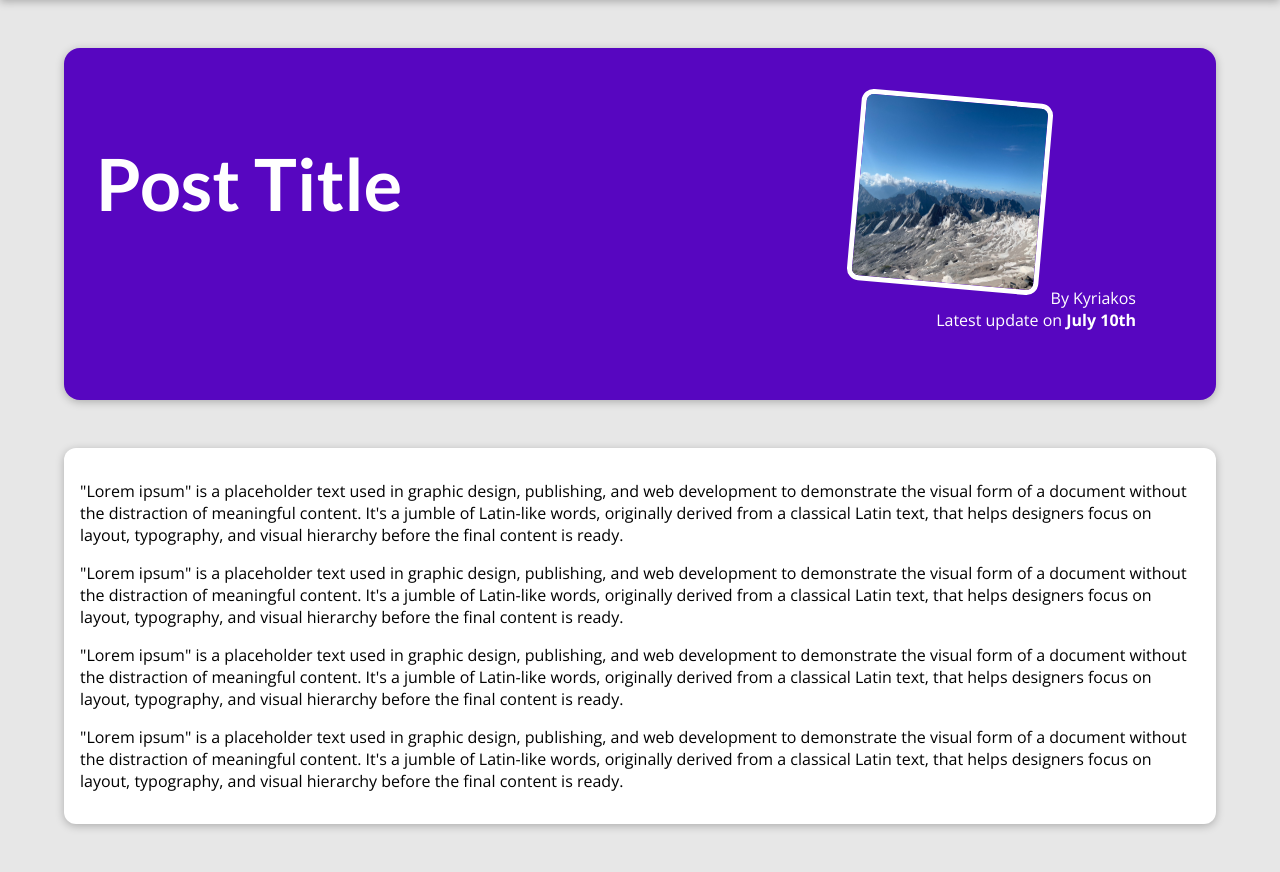
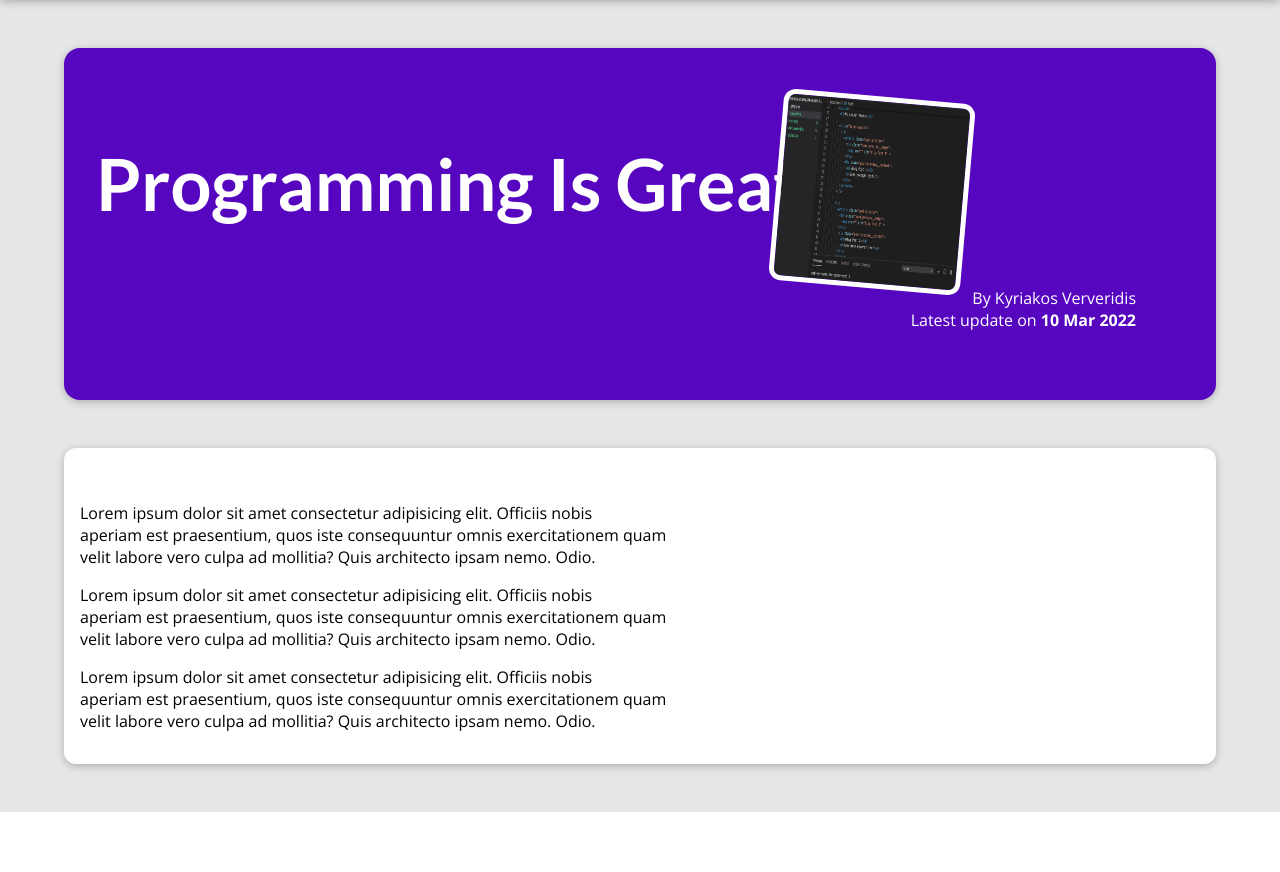
Before and after one commit to KyriakosVerveridis/Building_a_Blog, a Django app: page /posts/programming-is-fun in a window 1280 px wide. Shown: the part 80-952 px from the top of the page. After the commit the page ends 892 px from the top, so only its background shows below. Run offline with Django 5.2, Linux system fonts and the light colour scheme.

Commit message:
Adding a Single Post Page

```diff
--- a/mysite/blog/templates/blog/includes/post.html
+++ b/mysite/blog/templates/blog/includes/post.html
@@ -2,9 +2,6 @@
 <li>
   <article class="post">
 
-    {% comment  %}
-    For the moment I wil hard code a value here "the-mountains"
-    {% endcomment %}
     <a href="{% url "post-detail-page" post.slug %}">
       <img src="{% static "blog/images/"|add:post.image %}" alt="{{ post.title }}"/>
       <div class="post__content">
@@ -18,5 +15,6 @@
         </p>
       </div>
     </a>
+
   </article>
 </li>
--- a/mysite/blog/templates/blog/post-detail.html
+++ b/mysite/blog/templates/blog/post-detail.html
@@ -2,7 +2,7 @@
 {% load static  %}
 
 {% block title %}
-  This Post Title
+  {{ post.title }}
 {% endblock title %}
 
 {% block css_files %}
@@ -11,44 +11,17 @@
 
 {% block content %}
   <section id="summary">
-    <h2>Post Title</h2>
+    <h2>{{ post.title }}</h2>
     <article>
-      <img src="{% static "blog/images/mountains.jpg" %}" alt="Post Title"/>
-      <adress>By Kyriakos</adress>
+      <img src="{% static "blog/images/"|add:post.image %}" alt="{{ post.title }}"/>
+      <adress>By {{ post.author }}</adress>
       <div>
-        Latest update on <time>July 10th</time>
+        Latest update on <time>{{ post.date|date:"d M Y " }}</time>
       </div>
     </article>
   </section>
 
   <main>
-    <p>
-      "Lorem ipsum" is a placeholder text used in graphic design, publishing,
-      and web development to demonstrate the visual form of a document without
-      the distraction of meaningful content. It's a jumble of Latin-like words,
-      originally derived from a classical Latin text, that helps designers focus
-      on layout, typography, and visual hierarchy before the final content is ready.
-    </p>
-    <p>
-      "Lorem ipsum" is a placeholder text used in graphic design, publishing,
-      and web development to demonstrate the visual form of a document without
-      the distraction of meaningful content. It's a jumble of Latin-like words,
-      originally derived from a classical Latin text, that helps designers focus
-      on layout, typography, and visual hierarchy before the final content is ready.
-    </p>
-    <p>
-      "Lorem ipsum" is a placeholder text used in graphic design, publishing,
-      and web development to demonstrate the visual form of a document without
-      the distraction of meaningful content. It's a jumble of Latin-like words,
-      originally derived from a classical Latin text, that helps designers focus
-      on layout, typography, and visual hierarchy before the final content is ready.
-    </p>
-    <p>
-      "Lorem ipsum" is a placeholder text used in graphic design, publishing,
-      and web development to demonstrate the visual form of a document without
-      the distraction of meaningful content. It's a jumble of Latin-like words,
-      originally derived from a classical Latin text, that helps designers focus
-      on layout, typography, and visual hierarchy before the final content is ready.
-    </p>
+    {{ post.content|linebreaks }}
   </main>
 {% endblock content %}
--- a/mysite/blog/views.py
+++ b/mysite/blog/views.py
@@ -5,7 +5,7 @@ all_posts = [
   {
       "slug": "hike-in-the-mountains",
       "image": "mountains.jpg",
-      "author": "Maximilian",
+      "author": "Kyriakos",
       "date": date(2021, 7, 21),
       "title": "Mountain Hiking",
       "excerpt": "There's nothing like the views you get when hiking in the mountains! And I wasn't even prepared for what happened whilst I was enjoying the view!",
@@ -26,7 +26,7 @@ all_posts = [
   {
       "slug": "programming-is-fun",
       "image": "coding.jpg",
-      "author": "Maximilian",
+      "author": "Kyriakos Ververidis",
       "date": date(2022, 3, 10),
       "title": "Programming Is Great!",
       "excerpt": "Did you ever spend hours searching that one error in your code? Yep - that's what happened to me yesterday...",
@@ -47,7 +47,7 @@ all_posts = [
   {
       "slug": "into-the-woods",
       "image": "woods.jpg",
-      "author": "Maximilian",
+      "author": "Ververidis",
       "date": date(2020, 8, 5),
       "title": "Nature At Its Best",
       "excerpt": "Nature is amazing! The amount of inspiration I get when walking in nature is incredible!",
@@ -88,9 +88,24 @@ def starting_page(request):
   return render(request,"blog/index.html",context )
 
 def posts(request):
+
+  """Context dictionary for the template: contains all
+  blog posts to display on the all_posts.html template"""
+  context = {
+    "all_posts": all_posts
+  }
+
   """Display a list of all blog posts."""
-  return render(request,"blog/all-posts.html")
+  return render(request,"blog/all-posts.html",context )
 
 def post_detail(request,slug):
+  identified_post = next(post for post in all_posts if post["slug"]==slug)
+
+  """Context dictionary for the template: contains
+  blog post to display on the post-detail.html template"""
+  context = {
+    "post" : identified_post
+  }
+
   """Show the details for a single blog post."""
-  return render(request,"blog/post-detail.html")
+  return render(request,"blog/post-detail.html",context)
```
Also changed, not shown: mysite/blog/templates/blog/all-posts.html (+4 -10 lines).
